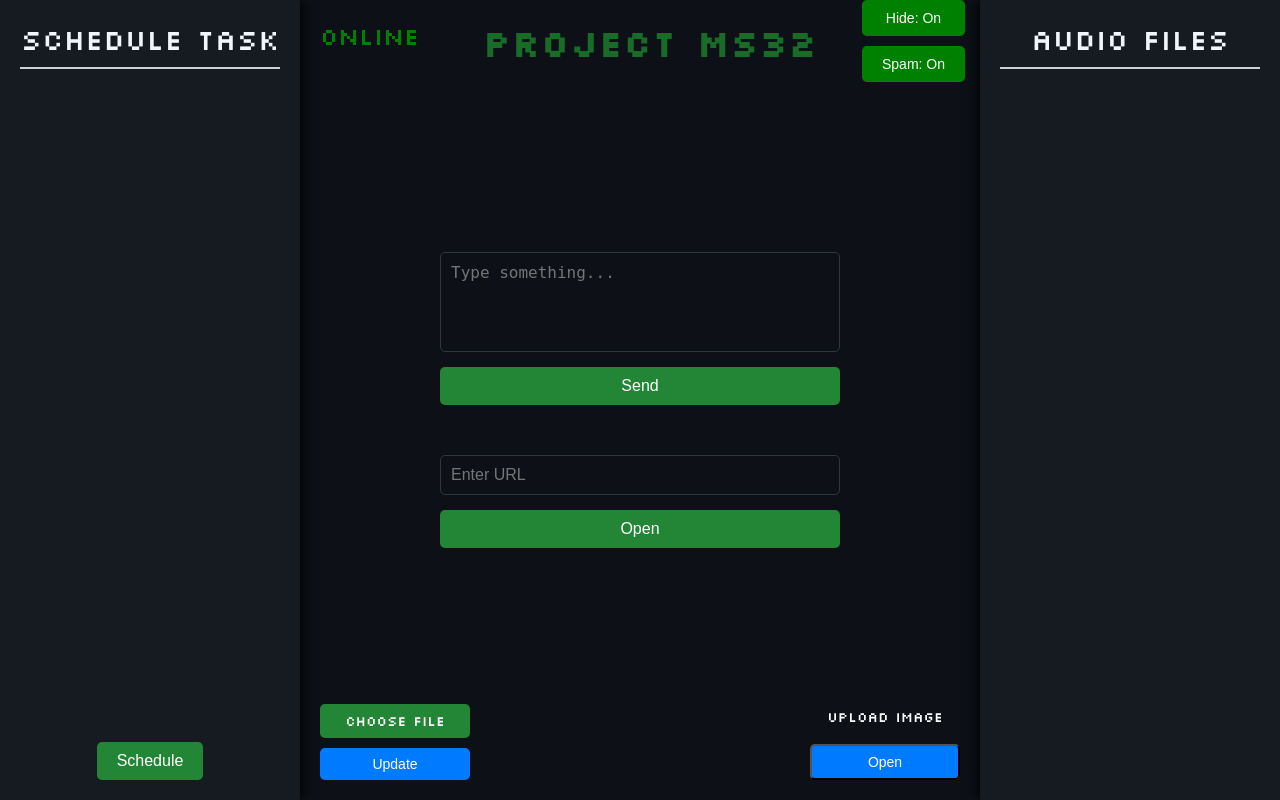
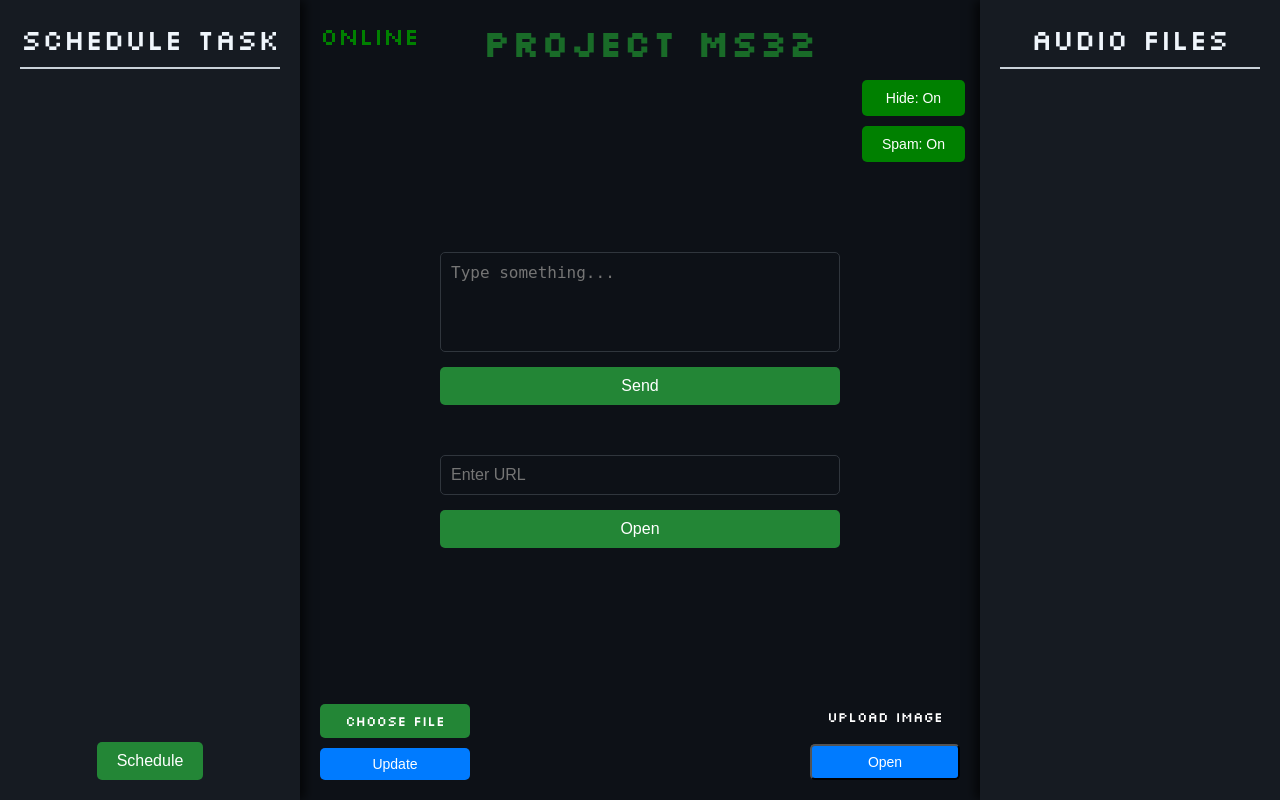
Before and after one commit to sachet-bhaiya/maksadPura, a Flask app: page / in a window 1280 px wide. Run offline with Flask 3, Linux system fonts and the light colour scheme.

Commit message:
Update style.css

```diff
--- a/static/style.css
+++ b/static/style.css
@@ -575,7 +575,7 @@ display: none;
 }
 .right-toggle-buttons {
     position: fixed; /* Keeps the buttons fixed on the screen */
-    top: 0%; /* Adjust to control vertical positioning */
+    top: 10%; /* Adjust to control vertical positioning */
     right: 315px; /* Adjust for horizontal distance from the right edge */
     display: flex;
     flex-direction: column;
```
